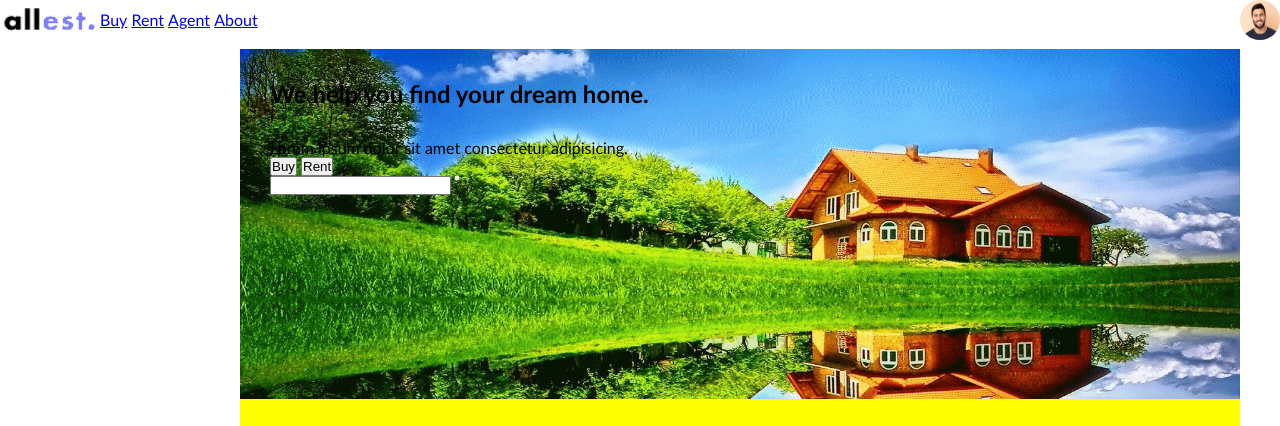
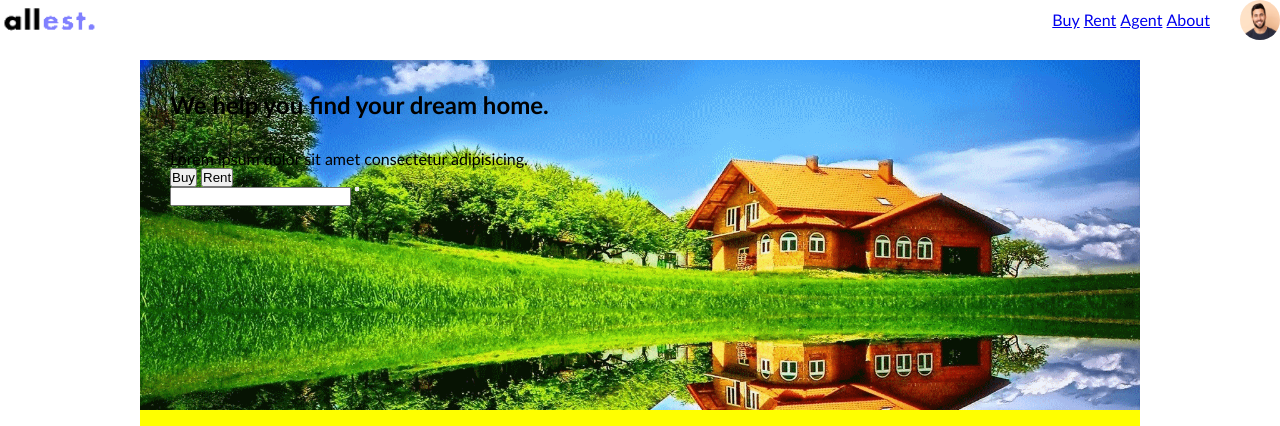
Before and after one commit to Emilijadru/46-grupe-real-estate, a website: page index.html in a window 1280 px wide. Shown: the top 426 px of the page. Drawn offline with Linux system fonts and the light colour scheme.

Commit message:
More style

```diff
--- a/index.html
+++ b/index.html
@@ -19,7 +19,7 @@
     <header>
         <img class="logo" src="./img/logo.png" alt="Logo">
 
-        <div class="main=header-right-side">
+        <div class="main-header-right-side">
           <nav class="main-menu">
             <a href="menu-link">Buy</a>
             <a href="menu-link">Rent</a>
```
